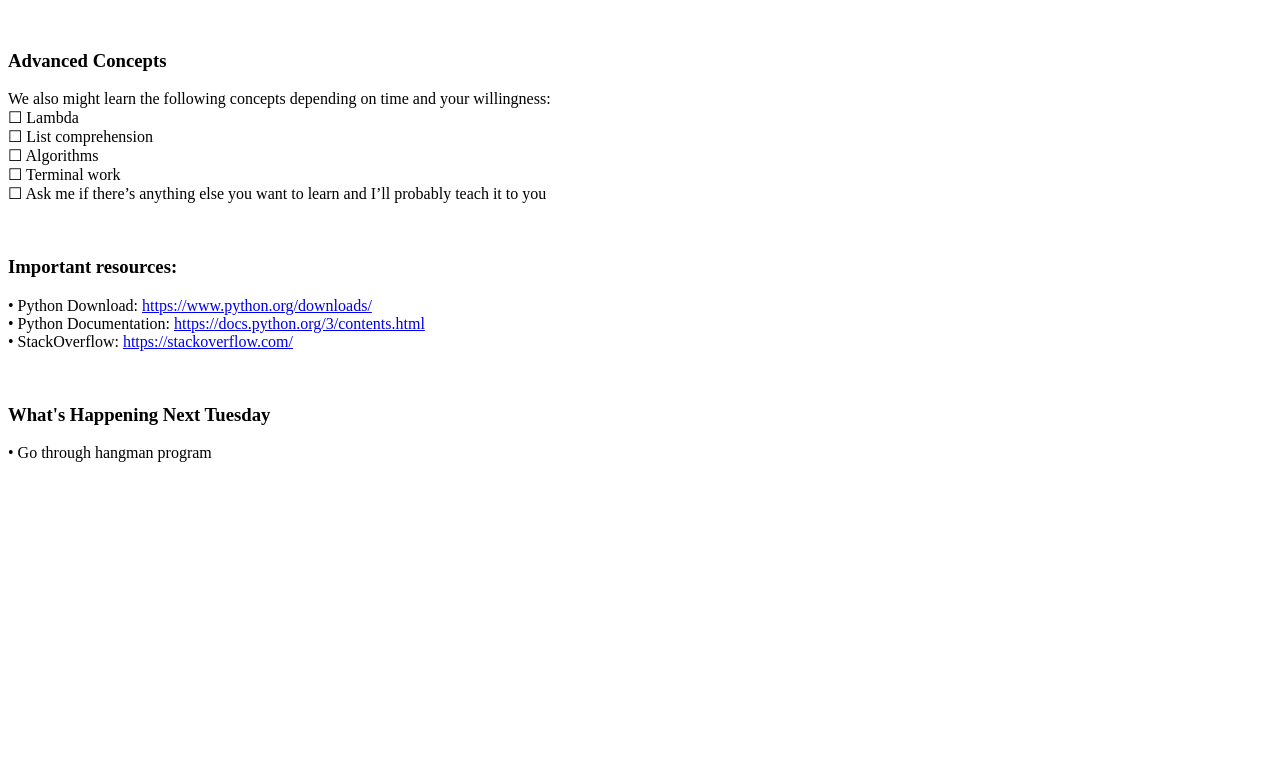
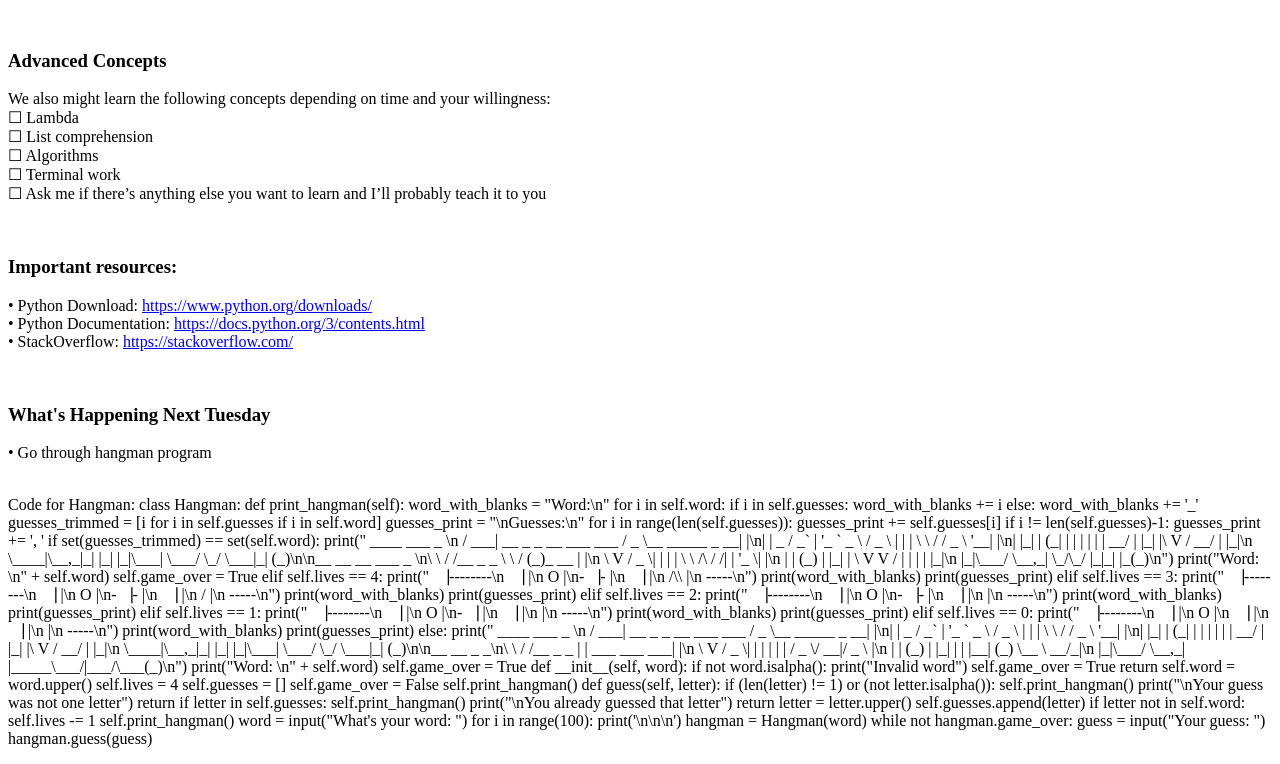
Before and after one commit to ChessMan14/ChessMan14.github.io, a plain HTML site: page index.html in a window 1280 px wide. Shown: the part 461-1225 px from the top of the page. Before the commit the page ends 939 px from the top, so only its background shows below. Drawn offline with Linux system fonts and the light colour scheme.

Commit message:
Update index.html

```diff
--- a/index.html
+++ b/index.html
@@ -47,6 +47,91 @@ We also might learn the following concepts depending on time and your willingnes
 	<p id="whats_happenning">
 • Go through hangman program
 	</p>
+	<p>
+<br>
+Code for Hangman:
+class Hangman:
+    def print_hangman(self):
+        word_with_blanks = "Word:\n"
+        for i in self.word:
+            if i in self.guesses:
+                word_with_blanks += i
+            else:
+                word_with_blanks += '_'
+
+        guesses_trimmed = [i for i in self.guesses if i in self.word]
+
+        guesses_print = "\nGuesses:\n"
+        for i in range(len(self.guesses)):
+            guesses_print += self.guesses[i]
+            if i != len(self.guesses)-1:
+                guesses_print += ', '
+
+        if set(guesses_trimmed) == set(self.word):
+            print("  ____                         ___                 _ \n / ___| __ _ _ __ ___   ___   / _ \__   _____ _ __| |\n| |  _ / _` | '_ ` _ \ / _ \ | | | \ \ / / _ \ '__| |\n| |_| | (_| | | | | | |  __/ | |_| |\ V /  __/ |  |_|\n \____|\__,_|_| |_| |_|\___|  \___/  \_/ \___|_|  (_)\n\n__   __           __        ___       _ \n\ \ / /__  _   _  \ \      / (_)_ __ | |\n \ V / _ \| | | |  \ \ /\ / /| | '_ \| |\n  | | (_) | |_| |   \ V  V / | | | | |_|\n  |_|\___/ \__,_|    \_/\_/  |_|_| |_(_)\n")
+            print("Word: \n" + self.word)
+            self.game_over = True
+
+        elif self.lives == 4:
+            print(" ⎹--------\n ⎹       |\n O       |\n-⎹-      |\n ⎹       |\n /\\      |\n       -----\n")
+            print(word_with_blanks)
+            print(guesses_print)
+        elif self.lives == 3:
+            print(" ⎹--------\n ⎹       |\n O       |\n-⎹-      |\n ⎹       |\n /       |\n       -----\n")
+            print(word_with_blanks)
+            print(guesses_print)
+        elif self.lives == 2:
+            print(" ⎹--------\n ⎹       |\n O       |\n-⎹-      |\n ⎹       |\n         |\n       -----\n")
+            print(word_with_blanks)
+            print(guesses_print)
+        elif self.lives == 1:
+            print(" ⎹--------\n ⎹       |\n O       |\n-⎹       |\n ⎹       |\n         |\n       -----\n")
+            print(word_with_blanks)
+            print(guesses_print)
+        elif self.lives == 0:
+            print(" ⎹--------\n ⎹       |\n O       |\n ⎹       |\n ⎹       |\n         |\n       -----\n")
+            print(word_with_blanks)
+            print(guesses_print)
+        else:
+            print("  ____                         ___                 _ \n / ___| __ _ _ __ ___   ___   / _ \__   _____ _ __| |\n| |  _ / _` | '_ ` _ \ / _ \ | | | \ \ / / _ \ '__| |\n| |_| | (_| | | | | | |  __/ | |_| |\ V /  __/ |  |_|\n \____|\__,_|_| |_| |_|\___|  \___/  \_/ \___|_|  (_)\n\n__   __            _                   _\n\ \ / /__  _   _  | |    ___  ___  ___| |\n \ V / _ \| | | | | |   / _ \/ __|/ _ \ |\n  | | (_) | |_| | | |__| (_) \__ \  __/_|\n  |_|\___/ \__,_| |_____\___/|___/\___(_)\n")
+            print("Word: \n" + self.word)
+            self.game_over = True
+
+    def __init__(self, word):
+        if not word.isalpha():
+            print("Invalid word")
+            self.game_over = True
+            return
+
+        self.word = word.upper()
+        self.lives = 4
+        self.guesses = []
+        self.game_over = False
+
+        self.print_hangman()
+
+    def guess(self, letter):
+        if (len(letter) != 1) or (not letter.isalpha()):
+            self.print_hangman()
+            print("\nYour guess was not one letter")
+            return
+        if letter in self.guesses:
+            self.print_hangman()
+            print("\nYou already guessed that letter")
+            return
+        letter = letter.upper()
+        self.guesses.append(letter)
+        if letter not in self.word:
+            self.lives -= 1
+        self.print_hangman()
+
+word = input("What's your word: ")
+for i in range(100):
+    print('\n\n\n')
+hangman = Hangman(word)
+while not hangman.game_over:
+    guess = input("Your guess: ")
+    hangman.guess(guess)
 	</body>
 	<!--What's happening script-->
 	<script>
```
